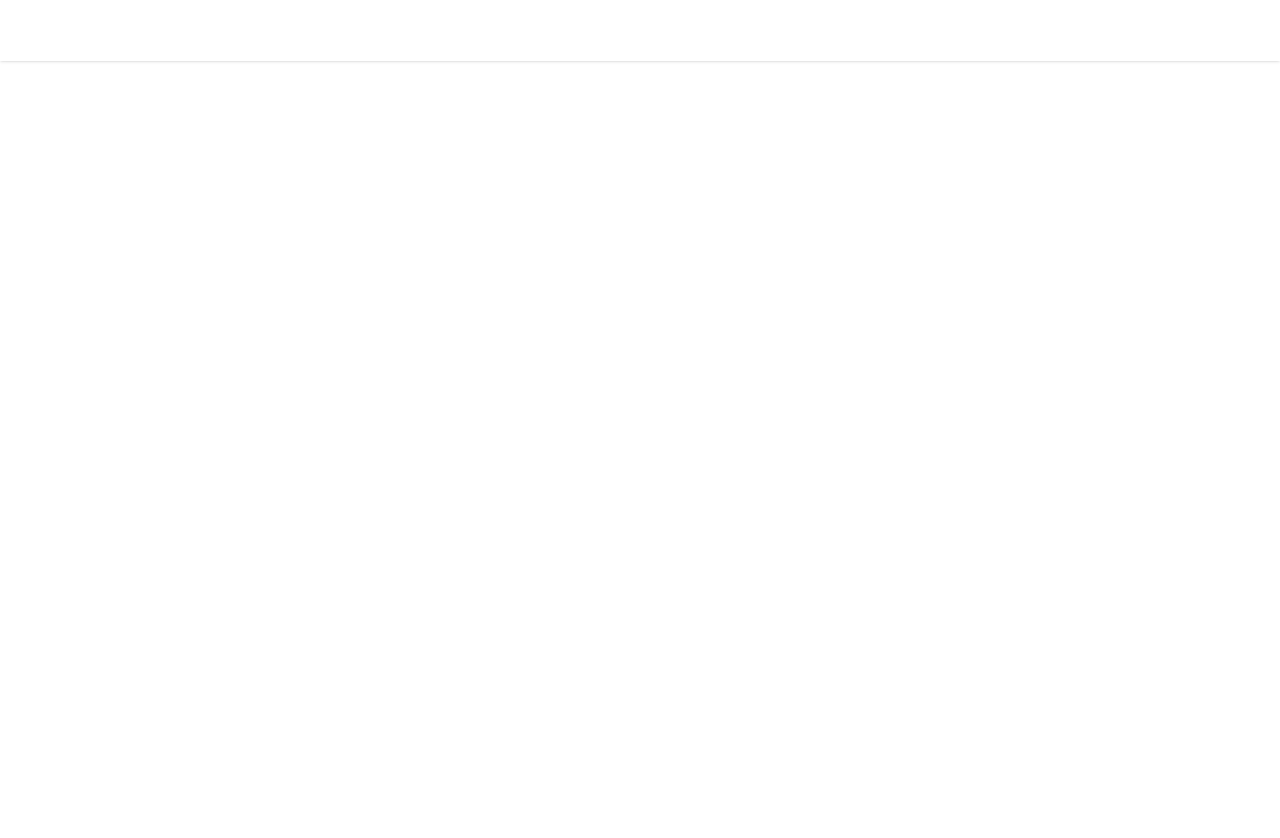
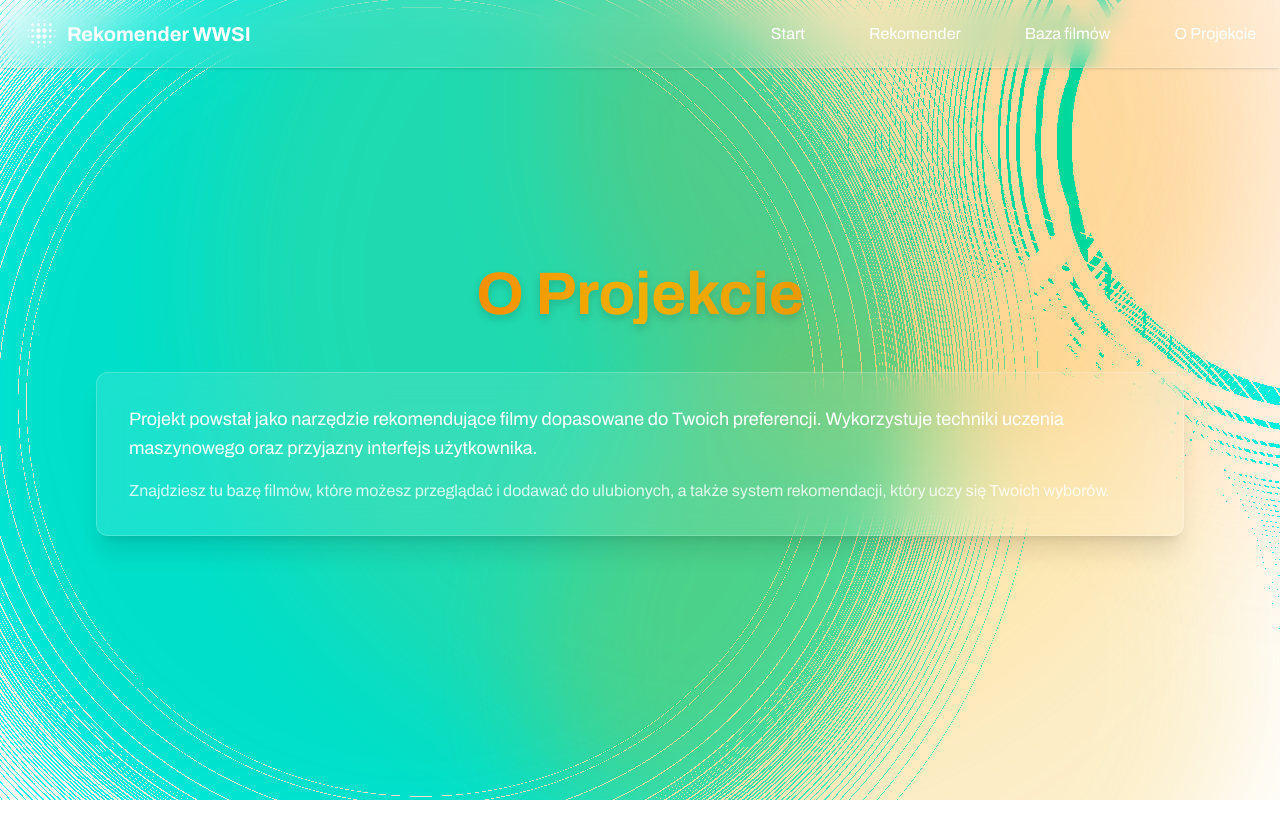
Before and after one commit to Swierszczykowaty/recommender-web, a Next.js app: page /about in a window 1280 px wide. Shown: the top 838 px of the page. After the commit the page ends 800 px from the top, so only its background shows below. Built offline with nearby package versions, Linux system fonts and the light colour scheme.

Commit message:
[UPDATE] - Coiiteiner bg aniamtion, about

```diff
--- a/src/app/about/page.tsx
+++ b/src/app/about/page.tsx
@@ -1,8 +1,33 @@
+'use client';
+
+import React from 'react';
+import { motion } from 'framer-motion';
+import Title from '@/components/Title';
+import Container from '@/components/Container';
+
+
 export default function AboutPage() {
   return (
-    <div className="p-8 text-white mt-20">
-      <h1 className="text-4xl font-bold mb-4">O Projekcie</h1>
-      <p>Ten projekt powstał jako część pracy inżynierskiej — zawiera rekomendacje filmowe i bazę danych filmów.</p>
-    </div>
+    <section className="relative min-h-screen flex items-center justify-center overflow-hidden px-4 md:px-8 py-16">
+    <Container>
+     <div className="relative flex flex-col items-center z-10 w-full mx-auto">
+        <Title subtitle="">O Projekcie</Title>
+
+        <motion.div
+          initial={{ opacity: 0, y: 40 }}
+          animate={{ opacity: 1, y: 0 }}
+          transition={{ duration: 0.6 }}
+          className="mt-12 p-8 rounded-xl bg-white/10 backdrop-blur-lg border border-white/20 text-white shadow-xl"
+        >
+          <p className="text-lg leading-relaxed">
+            Projekt powstał jako narzędzie rekomendujące filmy dopasowane do Twoich preferencji. Wykorzystuje techniki uczenia maszynowego oraz przyjazny interfejs użytkownika.
+          </p>
+          <p className="mt-4 text-white/80">
+            Znajdziesz tu bazę filmów, które możesz przeglądać i dodawać do ulubionych, a także system rekomendacji, który uczy się Twoich wyborów.
+          </p>
+        </motion.div>
+      </div>
+      </Container>
+    </section>
   );
 }
--- a/src/app/layout.tsx
+++ b/src/app/layout.tsx
@@ -1,6 +1,8 @@
 import './globals.css';
 import { ReactNode } from 'react';
 import NavBar from '@/components/NavBar';
+import AnimatedBackground from '@/components/Background';
+
 import { Archivo } from 'next/font/google';
 const archivo = Archivo({
   subsets: ['latin'],
@@ -21,16 +23,13 @@ export default function RootLayout({ children }: { children: ReactNode }) {
         <link href="https://fonts.googleapis.com/icon?family=Material+Icons" rel="stylesheet" />
       </head>
       <body className={`${archivo.className} relative text-white min-h-screen overflow-x-hidden`}>
-        {/* ANIMOWANE TŁO */}
-        {/* <div className="fixed inset-0 -z-10 bg-gray-950">
-          <div className="blur-3xl opacity-30 absolute top-0 left-0 w-[600px] h-[600px] md:w-[900px] md:h-[900px] lg:w-[1200px] lg:h-[1200px] bg-orange-500/70 rounded-full" />
-          <div className="blur-3xl opacity-30 absolute top-[30%] right-0 w-[400px] h-[400px] md:w-[600px] md:h-[600px] lg:w-[700px] lg:h-[700px] bg-yellow-500/90 rounded-full" />
-          <div className="blur-3xl opacity-30 absolute bottom-60 left-[30%] w-[500px] h-[500px] md:w-[700px] md:h-[700px] lg:w-[900px] lg:h-[900px] bg-amber-500/80 rounded-full" />
-        </div> */}
 
         {/* UI */}
         <NavBar />
-        <main className="relative z-10">{children}</main>
+        <main className="relative z-10 overflow-hidden">
+          <AnimatedBackground />
+          {children}
+        </main>
       </body>
     </html>
   );
--- /dev/null
+++ b/src/components/Background.tsx
@@ -0,0 +1,35 @@
+'use client';
+import React from 'react';
+import { motion } from 'framer-motion';
+
+export default function AnimatedBackground() {
+  return (
+    <>
+      <motion.div
+        className="absolute top-0 left-[-10%] w-[1000px] h-[1000px] bg-orange-500/70 rounded-full blur-3xl opacity-30"
+        animate={{ y: [0, -100, 0], x: [0, 50, 0] }}
+        transition={{ duration: 10, repeat: Infinity, ease: 'easeInOut' }}
+      />
+      <motion.div
+        className="absolute top-[30%] right-0 w-[700px] h-[700px] bg-yellow-500/70 rounded-full blur-3xl opacity-30"
+        animate={{ y: [0, 100, 0], x: [0, -50, 0] }}
+        transition={{ duration: 8, repeat: Infinity, ease: 'easeInOut' }}
+      />
+      <motion.div
+        className="absolute bottom-60 left-[40%] w-[700px] h-[700px] bg-amber-500/70 rounded-full blur-3xl opacity-30"
+        animate={{ y: [0, -100, 0], x: [0, 50, 0] }}
+        transition={{ duration: 12, repeat: Infinity, ease: 'easeInOut' }}
+      />
+      <motion.div
+        className="absolute bottom-[-20%] left-[10%] w-[1000px] h-[1000px] bg-amber-400/40 rounded-full blur-3xl opacity-30"
+        animate={{ y: [0, -200, 0], x: [0, 100, 0] }}
+        transition={{ duration: 14, repeat: Infinity, ease: 'easeInOut' }}
+      />
+      <motion.div
+        className="absolute top-[-20%] left-[80%] w-[800px] h-[800px] bg-orange-400/40 rounded-full blur-3xl opacity-30"
+        animate={{ y: [0, -100, 0], x: [0, -100, 0] }}
+        transition={{ duration: 10, repeat: Infinity, ease: 'easeInOut' }}
+      />
+    </>
+  );
+}
--- /dev/null
+++ b/src/components/Container.tsx
@@ -0,0 +1,15 @@
+'use client';
+import React from 'react';
+
+type ContainerProps = {
+  children: React.ReactNode;
+  className?: string;
+};
+
+export default function Container({ children, className = '' }: ContainerProps) {
+  return (
+    <div className={`w-full max-w-6xl mx-auto px-4 md:px-8 ${className}`}>
+      {children}
+    </div>
+  );
+}
--- a/src/components/Hero.tsx
+++ b/src/components/Hero.tsx
@@ -1,4 +1,7 @@
 'use client';
+import Title from '@/components/Title';
+import Container from '@/components/Container';
+
 import React from 'react';
 import Link from 'next/link';
 import { motion } from 'framer-motion';
@@ -7,56 +10,22 @@ import { motion } from 'framer-motion';
 export default function Hero() {
   return (
     <section className="relative min-h-screen flex items-center justify-center overflow-hidden px-4 md:px-8 py-16">
-
-      {/* KULE TŁA */}
-      <motion.div
-        className="absolute top-0 left-[-10%] w-[1000px] h-[1000px] bg-orange-500/80 rounded-full blur-3xl opacity-30"
-        animate={{ y: [0, -100, 0], x: [0, 50, 0] }}
-        transition={{ duration: 10, repeat: Infinity, ease: 'easeInOut' }}
-      />
-      <motion.div
-        className="absolute top-[30%] right-0 w-[700px] h-[700px] bg-yellow-500/80 rounded-full blur-3xl opacity-30"
-        animate={{ y: [0, 100, 0], x: [0, -50, 0] }}
-        transition={{ duration: 8, repeat: Infinity, ease: 'easeInOut' }}
-      />
-      <motion.div
-        className="absolute bottom-60 left-[40%] w-[700px] h-[700px] bg-amber-500/80 rounded-full blur-3xl opacity-30"
-        animate={{ y: [0, -100, 0], x: [0, 50, 0] }}
-        transition={{ duration: 12, repeat: Infinity, ease: 'easeInOut' }}
-      />
-      <motion.div
-        className="absolute bottom-[-20%] left-[10%] w-[1000px] h-[1000px] bg-amber-400/50 rounded-full blur-3xl opacity-30"
-        animate={{ y: [0, -200, 0], x: [0, 100, 0] }}
-        transition={{ duration: 14, repeat: Infinity, ease: 'easeInOut' }}
-      />
-      <motion.div
-        className="absolute top-[-20%] left-[80%] w-[800px] h-[800px] bg-orange-400/50 rounded-full blur-3xl opacity-30"
-        animate={{ y: [0, -100, 0], x: [0, -100, 0] }}
-        transition={{ duration: 10, repeat: Infinity, ease: 'easeInOut' }}
-      />
-
+      <Container>
         <div className='flex flex-col items-center justify-center relative z-10 w-full text-center'>
-
           {/* Nagłówek sekcji */}
           <motion.div
-        className="relative z-10 w-full max-w-4xl text-center my-28"
-        initial={{ opacity: 0}} // Stan początkowy: niewidoczny i lekko poniżej
+          className="relative z-10 w-full max-w-4xl text-center my-20"
+          initial={{ opacity: 0, y:-20}} // Stan początkowy: niewidoczny i lekko poniżej
           animate={{ opacity: 1, y: 0 }} // Stan końcowy: w pełni widoczny, na swojej pozycji
-        transition={{ duration: 1, ease: "easeOut" }} // Czas trwania, opóźnienie i funkcja przejścia
+          transition={{ duration: 0.6, ease: "easeOut" }} // Czas trwania, opóźnienie i funkcja przejścia
           >
-          <h2 className="text-4xl md:text-6xl font-extrabold text-transparent bg-clip-text bg-gradient-to-r from-orange-600 via-yellow-500 to-amber-600 drop-shadow-lg">
-            Rekomendacje filmowe
-          </h2>
-          <p className="mt-2 text-lg text-white">
-            Wybierz, co Cię interesuje
-          </p>
+            <Title subtitle="Wybierz, co Cię interesuje">Rekomendacjie filmowe</Title>
           </motion.div>
-
           {/* Dwa linkowane boxy */}
           <motion.div
           initial={{ opacity: 0, y: 50 }} // Stan początkowy: niewidoczny i lekko poniżej
           animate={{ opacity: 1, y: 0 }} // Stan końcowy: w pełni widoczny, na swojej pozycji
-        transition={{ duration: 0.6, delay:0.1,  ease: "easeOut" }} // Czas trwania, opóźnienie i funkcja przejścia
+          transition={{ duration: 0.6, ease: "easeOut" }} // Czas trwania, opóźnienie i funkcja przejścia
             className="relative z-10 flex flex-col md:flex-row items-stretch justify-center gap-6 md:gap-8 w-full max-w-6xl"
           >
             {/* Box 1 */}
@@ -88,6 +57,7 @@ export default function Hero() {
             </Link>
           </motion.div>
         </div>
+      </Container>
     </section>
   );
 }
--- a/src/components/NavBar.tsx
+++ b/src/components/NavBar.tsx
@@ -11,8 +11,8 @@ export default function NavBar() {
       <div className="max-w-7xl mx-auto px-6 py-4 flex justify-between items-center">
         {/* Logo + nazwa */}
         <Link href="/" className="flex items-center text-white text-xl font-bold gap-2">
-          <span className="material-icons">blur_on</span>
-          Rekomender Filmowy
+          <span className="material-icons !text-[35px]">blur_on</span>
+          Rekomender WWSI
         </Link>
 
         {/* Desktop menu */}
--- /dev/null
+++ b/src/components/Title.tsx
@@ -0,0 +1,20 @@
+'use client';
+import React from 'react';
+
+type TitleProps = {
+  children: React.ReactNode;
+  subtitle?: string;
+};
+
+export default function Title({ children, subtitle }: TitleProps) {
+  return (
+    <div className="relative z-10 w-full max-w-4xl text-center">
+      <h2 className="text-4xl md:text-6xl font-extrabold text-transparent bg-clip-text bg-gradient-to-r from-orange-600 via-yellow-500 to-amber-600 drop-shadow-lg">
+        {children}
+      </h2>
+      {subtitle && (
+        <p className="mt-2 text-lg text-white/80">{subtitle}</p>
+      )}
+    </div>
+  );
+}
```
Lines whose indentation alone changed are shown as unchanged.
